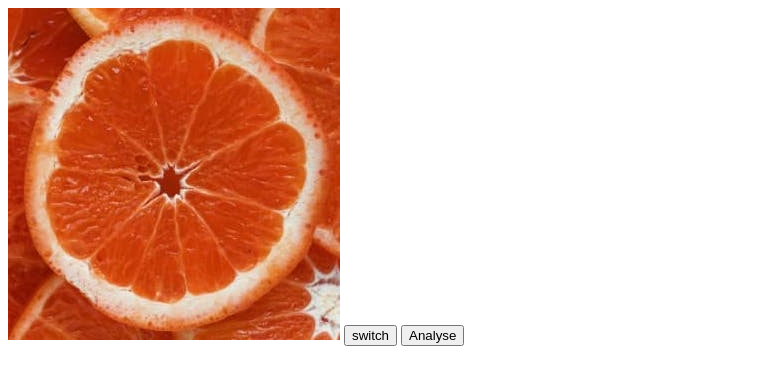
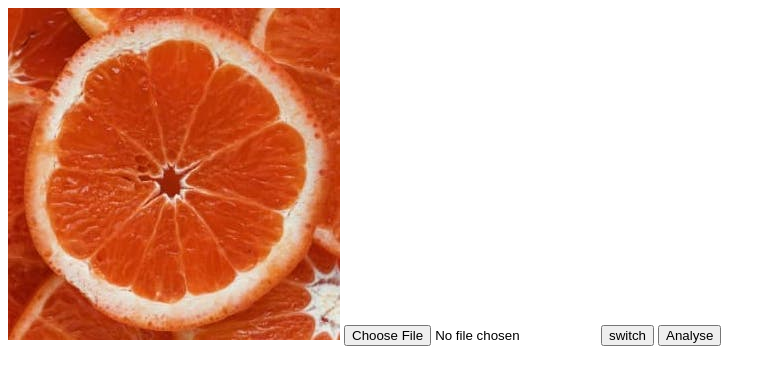
Before and after one commit to Dreysion/Dreysion.github.io, a plain HTML site: page Projects/ImgAnalyser/index.html in a window 1280 px wide. Shown: the whole page, without its empty margins (0-776 px from the left). Drawn offline with Linux system fonts and the light colour scheme.

Commit message:
Testing file upload

```diff
--- a/Projects/ImgAnalyser/index.html
+++ b/Projects/ImgAnalyser/index.html
@@ -6,6 +6,7 @@
 	</head>
 	<body id="body" onload="loadStuff()">
 		<canvas id="canvas"></canvas>
+		<input id="uploaded" type="file" />
 		<button onclick="switchit()">switch</button>
 		<button onclick="getData()">Analyse</button>
 		<div id="test"></div>
```
